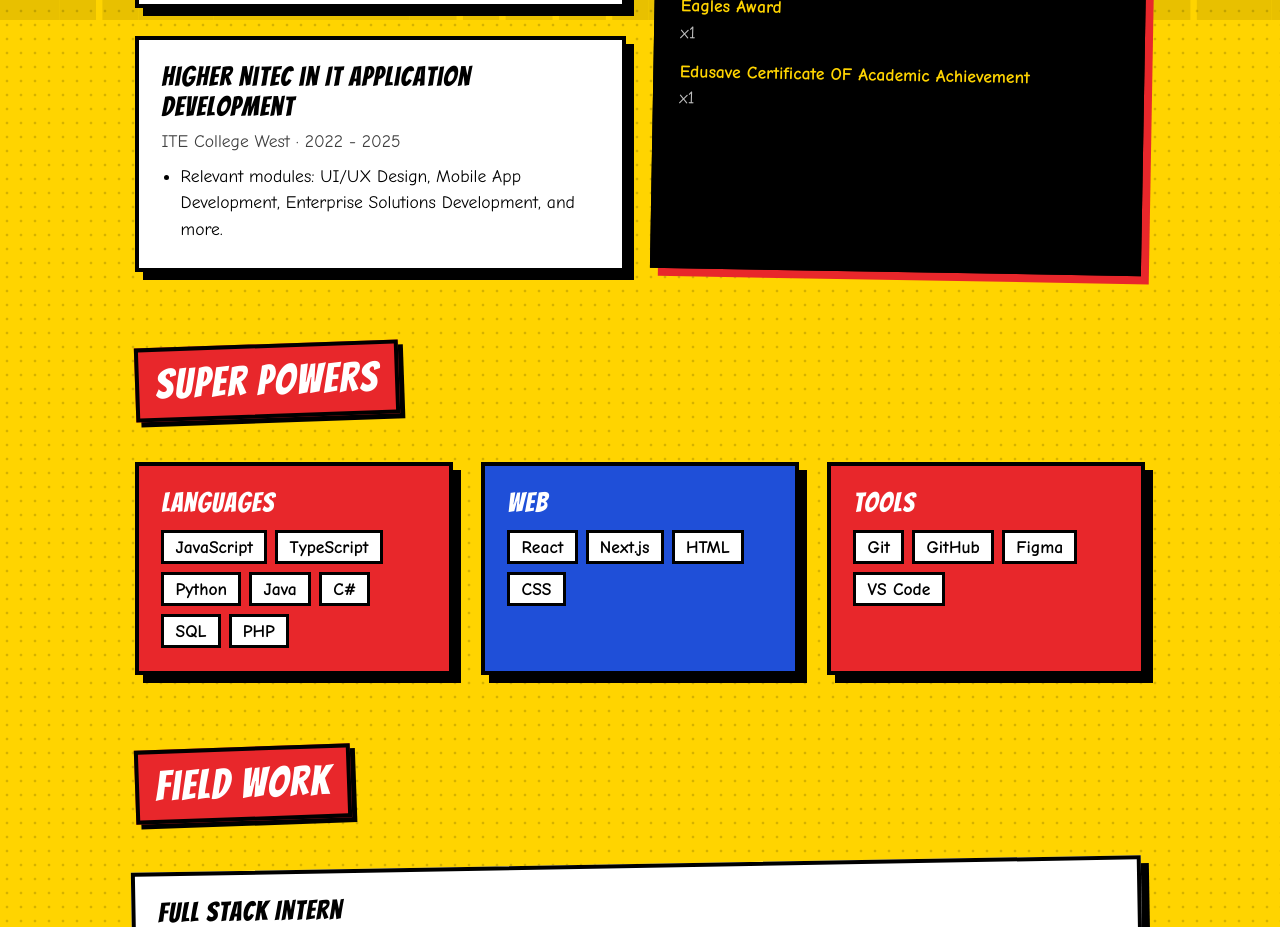
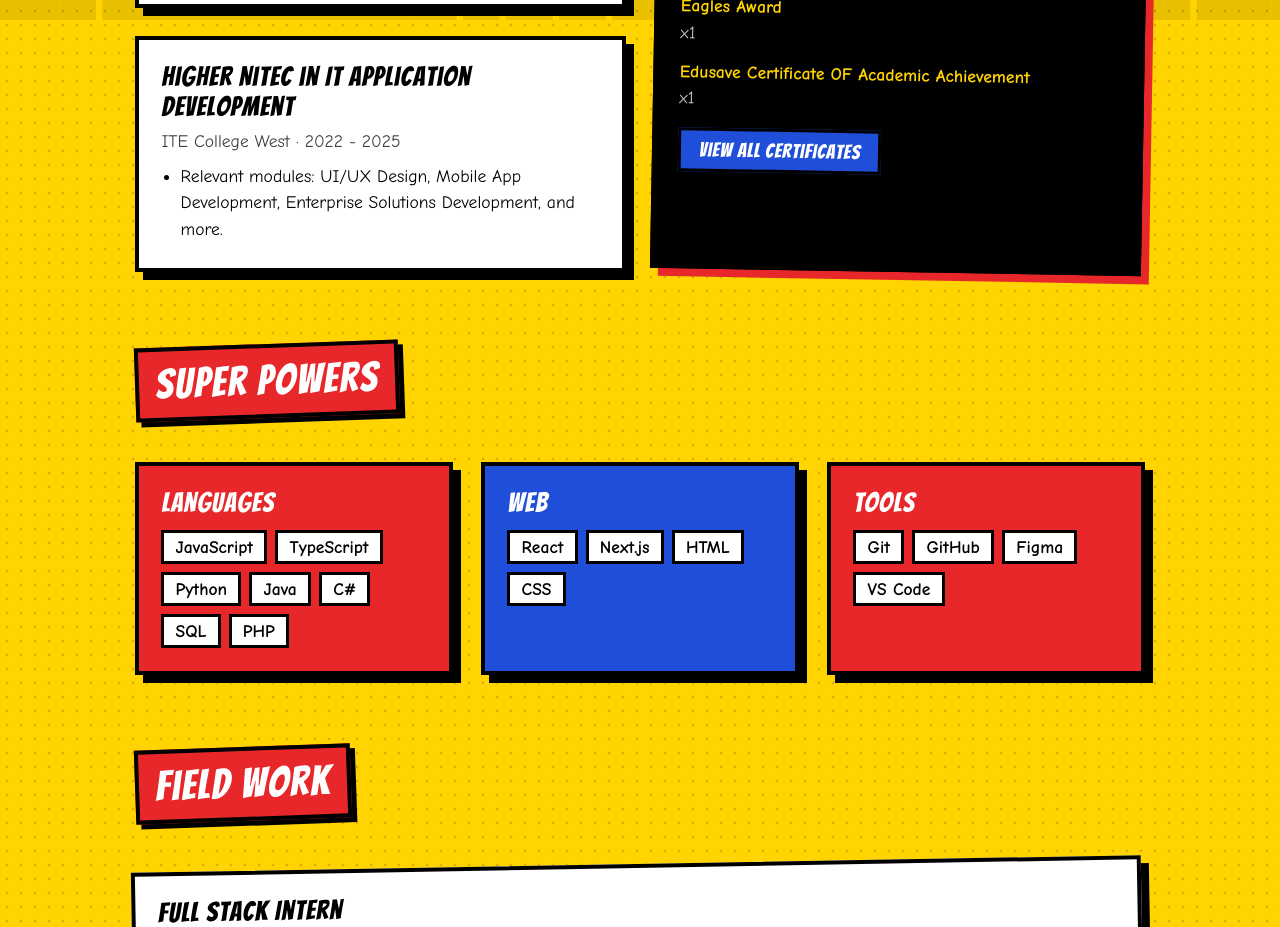
Before and after one commit to zaim860/ZaimPortfolio, a Next.js app: page / in a window 1280 px wide. Shown: the part 780-1707 px from the top of the page. Built offline with nearby package versions, Linux system fonts and the light colour scheme.

Commit message:
add view certs button

```diff
--- a/components/Education.tsx
+++ b/components/Education.tsx
@@ -1,4 +1,4 @@
-import { education, achievements } from "@/data/portfolio";
+import { education, achievements, certsLink } from "@/data/portfolio";
 import Panel from "./Panel";
 import Section from "./Section";
 
@@ -28,6 +28,13 @@ export default function Education() {
               </li>
             ))}
           </ul>
+          {certsLink.href && (
+            <div className="hero__links">
+              <a className="btn btn--yellow" href={certsLink.href} target="_blank" rel="noreferrer">
+                {certsLink.label}
+              </a>
+            </div>
+          )}
         </Panel>
       </div>
     </Section>
--- a/data/portfolio.ts
+++ b/data/portfolio.ts
@@ -39,6 +39,10 @@ export const achievements = [
   { title: "Eagles Award", detail: "x1" },
   { title: "Edusave Certificate OF Academic Achievement", detail: "x1" }
 ];
+export const certsLink = {
+  label: "View all certificates",
+  href: "https://drive.google.com/drive/folders/1Fzj1BAHTV9Dm3fjJbybbIv9T9HyE-hun?usp=sharing",
+};
 
 export type Testimonial = {
   quote: string;
```
